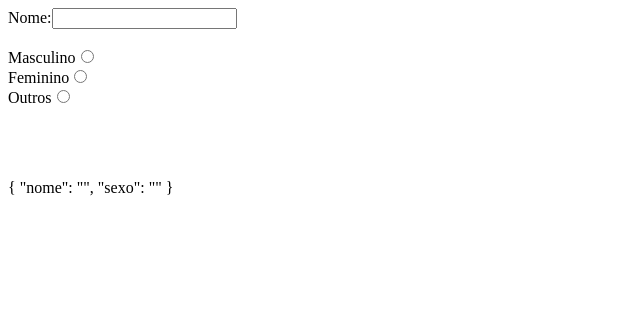
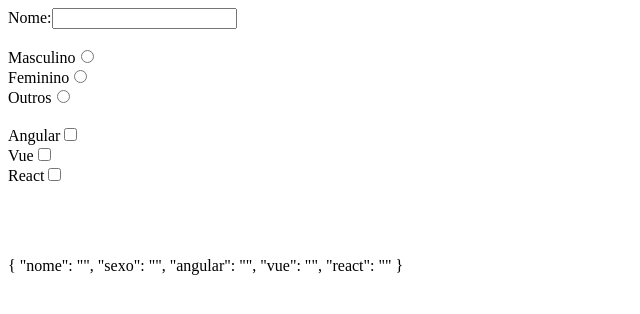
Before and after one commit to jvmhonorato/start-angular, an Angular app: page / in a window 1280 px wide. Shown: the top 314 px of the page, without its empty margins (0-640 px from the left). Built offline with nearby package versions, Linux system fonts and the light colour scheme.

Commit message:
add input checkbox

```diff
--- a/src/app/forms/forms.component.html
+++ b/src/app/forms/forms.component.html
@@ -11,6 +11,16 @@
   <br>
   <label>Outros</label>
   <input type="radio" name="sexo" value="outros" ngModel>
+  <br>
+  <br>
+  <label>Angular</label>
+  <input type="checkbox" name="angular" ngModel>
+  <br>
+  <label>Vue</label>
+  <input type="checkbox" name="vue" ngModel>
+  <br>
+  <label>React</label>
+  <input type="checkbox" name="react" ngModel>
 </form>
 <br>
 <br>
```
